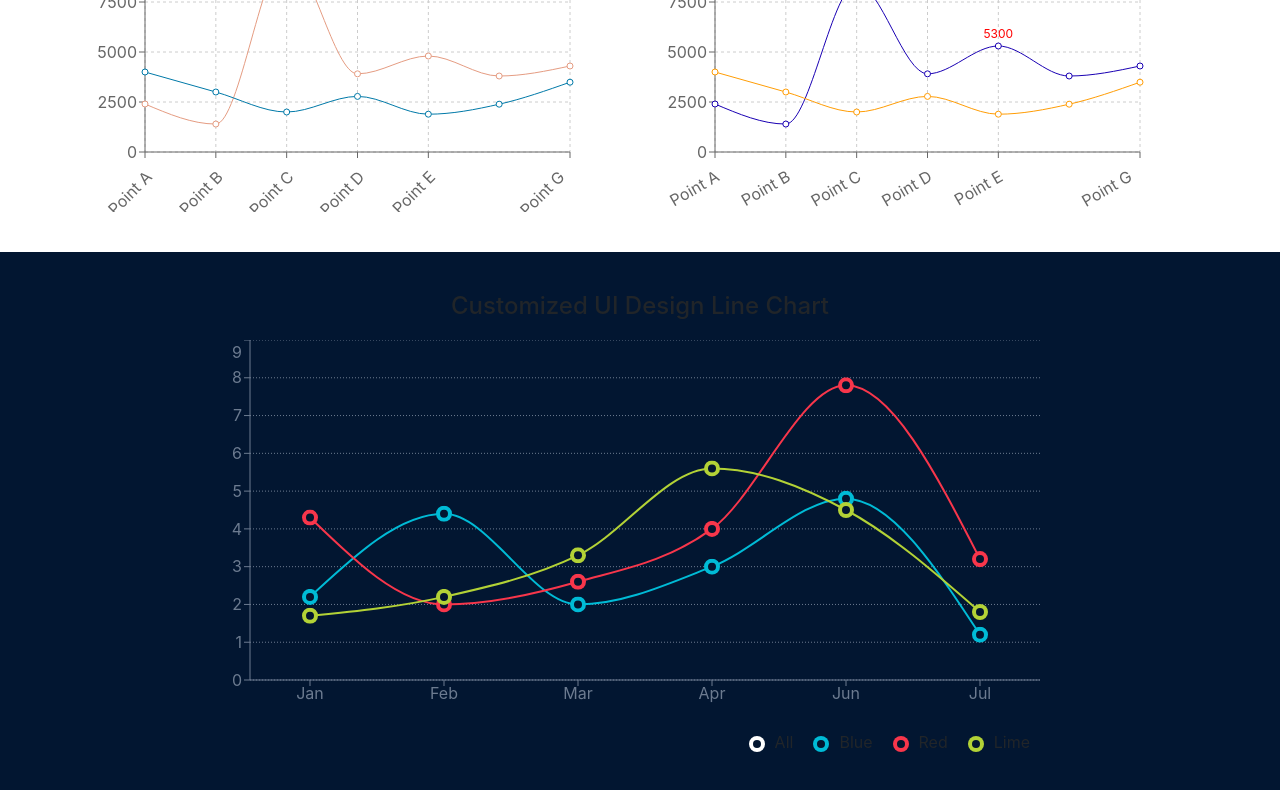
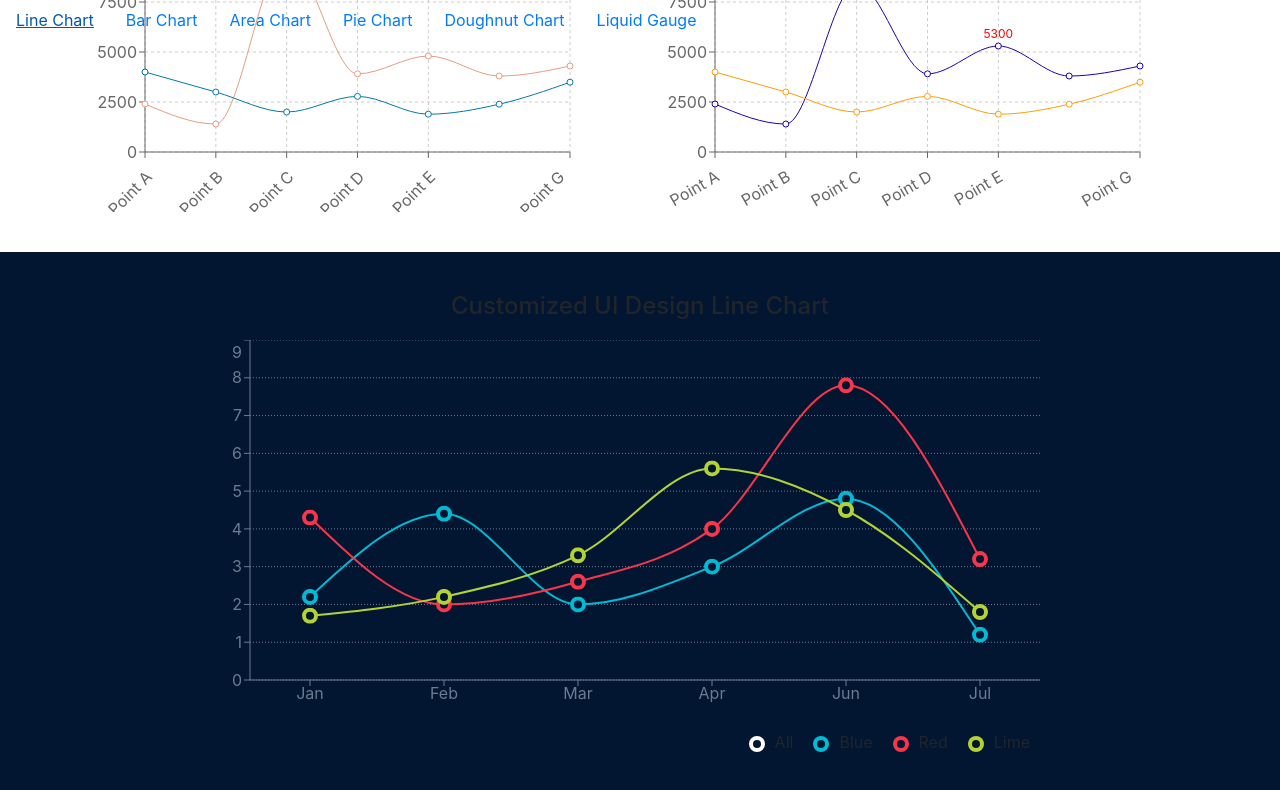
Before and after one commit to ivywang122/react-chart-demo, a React (Create React App) app: page / in a window 1280 px wide. Both pictures are taken after a click on the element "All". Shown: the part 216-1006 px from the top of the page. Built offline with nearby package versions, Linux system fonts and the light colour scheme.

Commit message:
2019-04-19: update Legend Click

```diff
--- a/src/common/Header.js
+++ b/src/common/Header.js
@@ -31,6 +31,9 @@ class Header extends Component {
 }
 
 const HeaderContainer = styled.div`
+  position: fixed;
+  top: 0;
+  width: 100%;
   display: flex;
   justify-content: flex-start;
   background-color: ${props => props.theme.colors.gray900};
--- a/src/components/linechart/CustUiDesignLineChart.js
+++ b/src/components/linechart/CustUiDesignLineChart.js
@@ -133,7 +133,7 @@ export default class CustUiDesignLineChart extends PureComponent {
           strokeWidth={2}
           strokeOpacity={opacity.lime}
           strokeDasharray={activeLine === 'Lime' || activeLine === 'All'? null : '5 5'}
-          dot={<CustomizedDot />}
+          dot={<CustomizedDot activeLine={activeLine}/>}
         />
       </LineChart>
     );
@@ -155,7 +155,8 @@ export default class CustUiDesignLineChart extends PureComponent {
 }
 
 const Circle = props => {
-  return <circle fill={props.stroke} cx={props.cx} cy={props.cy} r={props.r} />
+  console.log(props.activeLine)
+  return <circle fill={props.stroke} cx={props.cx} cy={props.cy} r={props.r} opacity={props.opacity} />
 }
 
 const Text = props => {
@@ -163,13 +164,15 @@ const Text = props => {
 }
 
 const CustomizedDot = props => {
-  const { cx, cy, stroke } = props;
+  const { cx, cy, stroke, activeLine } = props;
+  // console.log(props.activeLine)
   return (
     <svg x={cx - 8} y={cy - 8} width={16} height={16} viewBox="0 0 16 16" >
-      <Circle stroke={stroke} cx={8} cy={8} r={8} />
+      <Circle stroke={stroke} cx={8} cy={8} r={8} activeLine={activeLine} />
       <Circle stroke={`#02152F`} cx={8} cy={8} r={4} />
     </svg>
   );
+
 }
 
 
--- a/src/scss/_base/_base.scss
+++ b/src/scss/_base/_base.scss
@@ -6,7 +6,7 @@ html {
 }
 
 body {
-    padding: 0;
+    padding: 40px 0 0;
     margin: 0;
     font-weight: normal;
     -webkit-font-smoothing: antialiased;
```
Also changed, not shown: src/svgElememt/Circle.js (added), src/svgElememt/Text.js (added).
